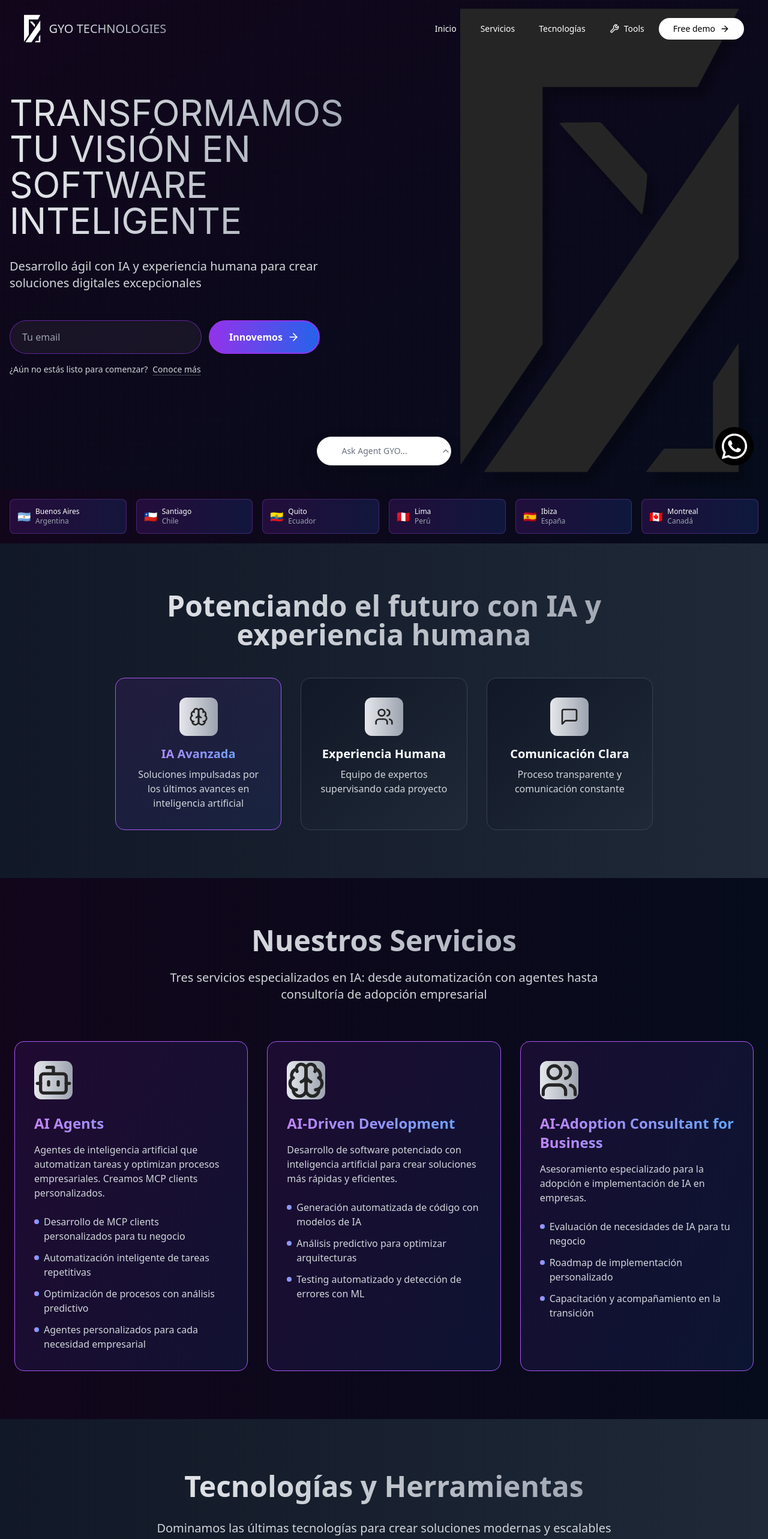
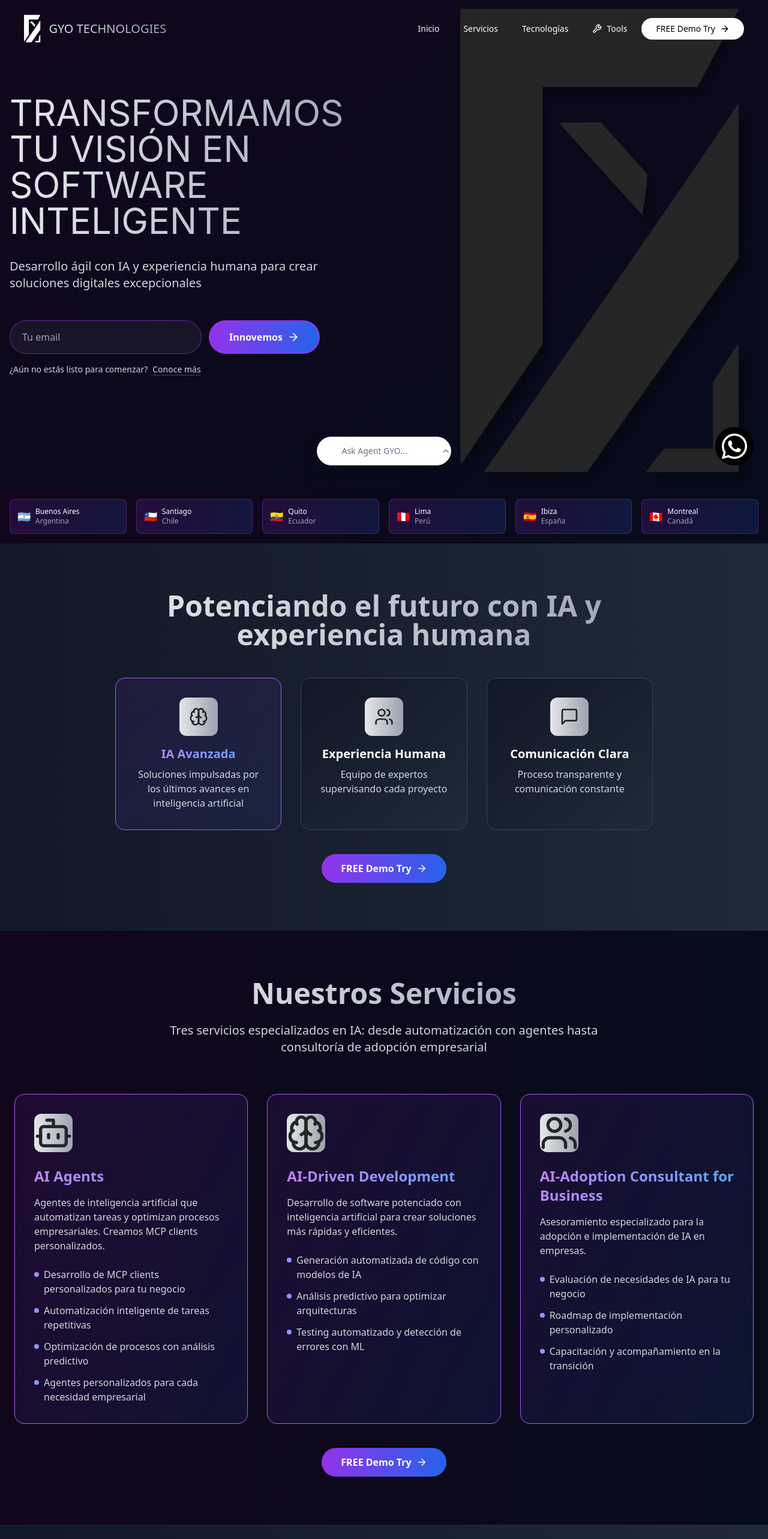
Before and after one commit to OZVE/GYOTechnologiesWeb, a React (Vite) app: page / in a window 1280 px wide. Shown: the top 2566 px of the page at 60% size. Built offline with nearby package versions, Linux system fonts and the light colour scheme.

Commit message:
FREE Demo Try

```diff
--- a/src/App.tsx
+++ b/src/App.tsx
@@ -279,7 +279,7 @@ function AppContent() {
                         }}
                         className="group px-4 py-3 text-sm font-medium bg-white text-black rounded-lg hover:bg-gray-200 transition-all flex items-center justify-center gap-2"
                       >
-                        <span>Free demo</span>
+                         <span>FREE Demo Try</span>
                         <ArrowRight size={16} className="transition-transform group-hover:translate-x-1" />
                       </button>
                     </div>
@@ -350,7 +350,7 @@ function AppContent() {
                           }}
                           className="group px-6 py-2 text-sm font-medium bg-white text-black rounded-full hover:bg-gray-200 transition-all flex items-center gap-2"
                         >
-                          <span>Free demo</span>
+                           <span>FREE Demo Try</span>
                           <ArrowRight size={16} className="transition-transform group-hover:translate-x-1" />
                         </button>
                       </div>
@@ -545,6 +545,20 @@ function AppContent() {
                       <p className="text-gray-300">Proceso transparente y comunicación constante</p>
                     </div>
                   </div>
+                  <div className="mt-10 flex justify-center">
+                    <button
+                      onClick={() => {
+                        handlePageChange('home');
+                        setTimeout(() => {
+                          document.getElementById('contact')?.scrollIntoView({ behavior: 'smooth' });
+                        }, 100);
+                      }}
+                      className="group px-8 py-3 bg-gradient-to-r from-purple-600 to-blue-600 text-white rounded-full font-semibold hover:from-purple-700 hover:to-blue-700 transition-all flex items-center gap-2"
+                    >
+                      <span>FREE Demo Try</span>
+                      <ArrowRight size={18} className="transition-transform group-hover:translate-x-1" />
+                    </button>
+                  </div>
                 </div>
               </div>
             </section>
@@ -586,6 +600,20 @@ function AppContent() {
                     </div>
                   ))}
                 </div>
+                <div className="mt-10 flex justify-center">
+                  <button
+                    onClick={() => {
+                      handlePageChange('home');
+                      setTimeout(() => {
+                        document.getElementById('contact')?.scrollIntoView({ behavior: 'smooth' });
+                      }, 100);
+                    }}
+                    className="group px-8 py-3 bg-gradient-to-r from-purple-600 to-blue-600 text-white rounded-full font-semibold hover:from-purple-700 hover:to-blue-700 transition-all flex items-center gap-2"
+                  >
+                    <span>FREE Demo Try</span>
+                    <ArrowRight size={18} className="transition-transform group-hover:translate-x-1" />
+                  </button>
+                </div>
               </div>
             </motion.section>
 
@@ -617,6 +645,20 @@ function AppContent() {
                       <p className="text-gray-300 text-sm md:text-base">{tech.description}</p>
                     </div>
                   ))}
+                </div>
+                <div className="mt-10 flex justify-center">
+                  <button
+                    onClick={() => {
+                      handlePageChange('home');
+                      setTimeout(() => {
+                        document.getElementById('contact')?.scrollIntoView({ behavior: 'smooth' });
+                      }, 100);
+                    }}
+                    className="group px-8 py-3 bg-gradient-to-r from-purple-600 to-blue-600 text-white rounded-full font-semibold hover:from-purple-700 hover:to-blue-700 transition-all flex items-center gap-2"
+                  >
+                    <span>FREE Demo Try</span>
+                    <ArrowRight size={18} className="transition-transform group-hover:translate-x-1" />
+                  </button>
                 </div>
               </div>
             </motion.section>
@@ -716,7 +758,7 @@ function AppContent() {
                   onClick={() => smoothScrollTo('#contact', 8)}
                   className="group px-6 h-11 bg-gradient-to-r from-purple-600 to-blue-600 text-white rounded-full font-semibold border-2 border-purple-600 hover:from-purple-700 hover:to-blue-700 hover:border-purple-700 hover:shadow-lg hover:shadow-purple-600/25 transition-all flex items-center gap-2 justify-center"
                 >
-                  <span>Free demo</span>
+                  <span>FREE Demo Try</span>
                   <ArrowRight size={18} className="transition-transform group-hover:translate-x-1" />
                 </button>
               </div>
@@ -789,7 +831,7 @@ function AppContent() {
                       onClick={() => smoothScrollTo('#contact', 8)}
                       className="group px-6 h-11 bg-gradient-to-r from-purple-600 to-blue-600 text-white rounded-full font-semibold border-2 border-purple-600 hover:from-purple-700 hover:to-blue-700 hover:border-purple-700 hover:shadow-lg hover:shadow-purple-600/25 transition-all flex items-center gap-2 justify-center"
                     >
-                      <span>Free demo</span>
+                      <span>FREE Demo Try</span>
                       <ArrowRight size={18} className="transition-transform group-hover:translate-x-1" />
                     </button>
                   </div>
@@ -895,7 +937,7 @@ function AppContent() {
                   onClick={() => smoothScrollTo('#contact', 8)}
                   className="group px-6 h-11 bg-gradient-to-r from-purple-600 to-blue-600 text-white rounded-full font-semibold border-2 border-purple-600 hover:from-purple-700 hover:to-blue-700 hover:border-purple-700 hover:shadow-lg hover:shadow-purple-600/25 transition-all flex items-center gap-2 justify-center"
                 >
-                  <span>Free demo</span>
+                  <span>FREE Demo Try</span>
                   <ArrowRight size={18} className="transition-transform group-hover:translate-x-1" />
                 </button>
               </div>
@@ -1014,7 +1056,7 @@ function AppContent() {
                   onClick={() => smoothScrollTo('#contact', 8)}
                   className="group px-6 h-11 bg-gradient-to-r from-purple-600 to-blue-600 text-white rounded-full font-semibold border-2 border-purple-600 hover:from-purple-700 hover:to-blue-700 hover:border-purple-700 hover:shadow-lg hover:shadow-purple-600/25 transition-all flex items-center gap-2 justify-center"
                 >
-                  <span>Free demo</span>
+                  <span>FREE Demo Try</span>
                   <ArrowRight size={18} className="transition-transform group-hover:translate-x-1" />
                 </button>
               </div>
```
